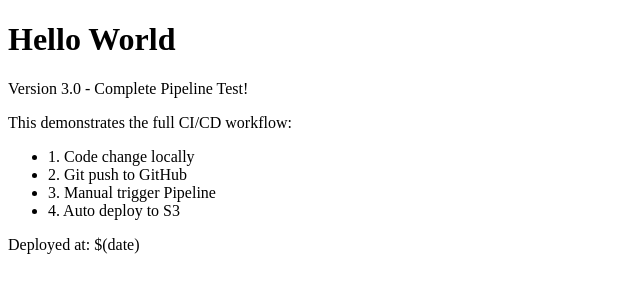
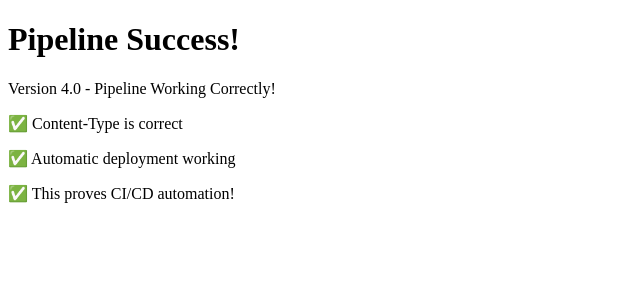
Before and after one commit to ranverse/mystaticpage, a plain HTML site: page index.html in a window 1280 px wide. Shown: the whole page, without its empty margins (0-640 px from the left). Drawn offline with Linux system fonts and the light colour scheme.

Commit message:
test new pipeline v4.0

```diff
--- a/index.html
+++ b/index.html
@@ -4,15 +4,10 @@
     <title>My Static Page</title>
 </head>
 <body>
-    <h1>Hello World</h1>
-    <p>Version 3.0 - Complete Pipeline Test!</p>
-    <p>This demonstrates the full CI/CD workflow:</p>
-    <ul>
-        <li>1. Code change locally</li>
-        <li>2. Git push to GitHub</li>
-        <li>3. Manual trigger Pipeline</li>
-        <li>4. Auto deploy to S3</li>
-    </ul>
-    <p>Deployed at: $(date)</p>
+    <h1>Pipeline Success!</h1>
+    <p>Version 4.0 - Pipeline Working Correctly!</p>
+    <p>✅ Content-Type is correct</p>
+    <p>✅ Automatic deployment working</p>
+    <p>✅ This proves CI/CD automation!</p>
 </body>
 </html>
```
